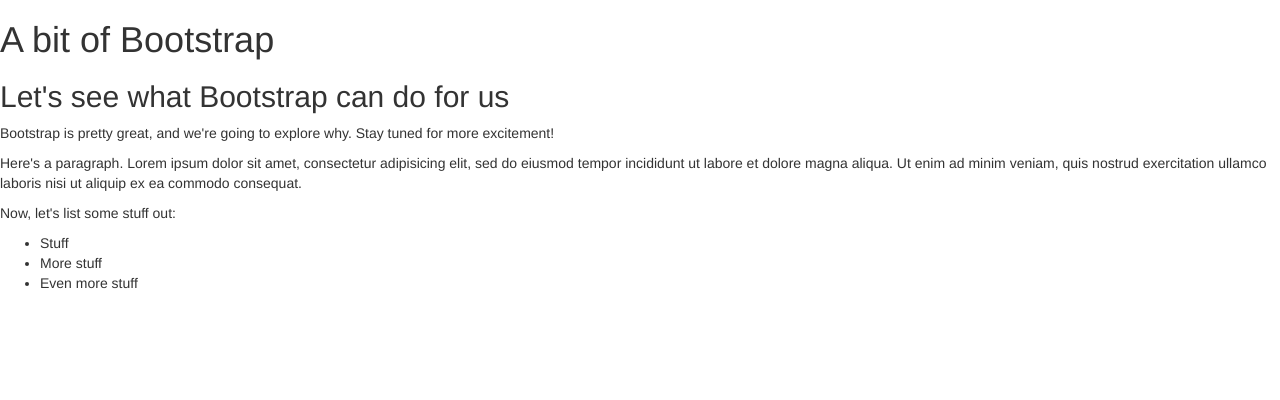
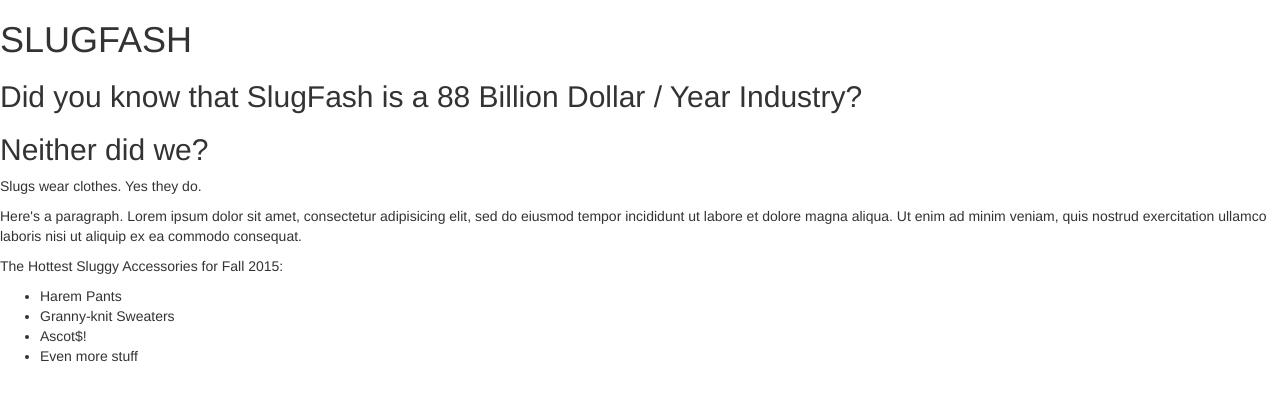
Before and after one commit to hartnelld/slugfash, a plain HTML site: page index.html in a window 1280 px wide. Drawn offline with Linux system fonts and the light colour scheme.

Commit message:
Add SlugFash content.

```diff
--- a/index.html
+++ b/index.html
@@ -2,21 +2,23 @@
 <html>
   <head>
     <link href="css/bootstrap.css" rel="stylesheet" type="text/css">
-    <title>A bit of Boostrap</title>
+    <title>SlugFash LLC.</title>
   </head>
   <body>
-    <h1>A bit of Bootstrap</h1>
-    <h2>Let's see what Bootstrap can do for us</h2>
+    <h1>SLUGFASH</h1>
+    <h2>Did you know that SlugFash is a 88 Billion Dollar / Year Industry?</h2>
+    <h2>Neither did we?</h2>
 
-    <p>Bootstrap is pretty great, and we're going to explore why. Stay tuned for more excitement!</p>
+    <p>Slugs wear clothes. Yes they do.</p>
 
     <p>Here's a paragraph. Lorem ipsum dolor sit amet, consectetur adipisicing elit, sed do eiusmod tempor incididunt ut labore et dolore magna aliqua. Ut enim ad minim veniam, quis nostrud exercitation ullamco laboris nisi ut aliquip ex ea commodo consequat.</p>
 
-    <p>Now, let's list some stuff out:</p>
+    <p>The Hottest Sluggy Accessories for Fall 2015:</p>
 
     <ul>
-      <li>Stuff</li>
-      <li>More stuff</li>
+      <li>Harem Pants</li>
+      <li>Granny-knit Sweaters</li>
+      <li>Ascot$!</li>
       <li>Even more stuff</li>
     </ul>
   </body>
```
